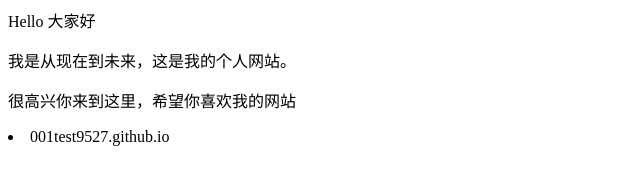
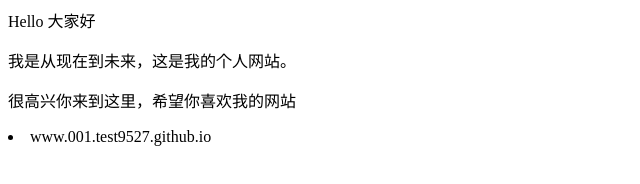
Before and after one commit to 001test9527/001test9527.github.io, a plain HTML site: page index.html in a window 1280 px wide. Shown: the full height of the page, 0-640 px from the left. Drawn offline with Linux system fonts and the light colour scheme.

Commit message:
Update index.html

```diff
--- a/index.html
+++ b/index.html
@@ -3,5 +3,5 @@
 <p>很高兴你来到这里，希望你喜欢我的网站</p>
 
 <u1>
-    <li>001test9527.github.io</li>
+    <li>www.001.test9527.github.io</li>
 </u1>
```
